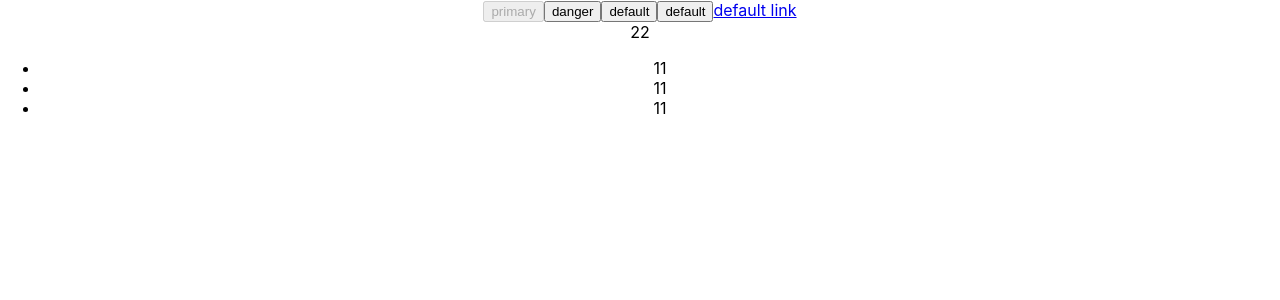
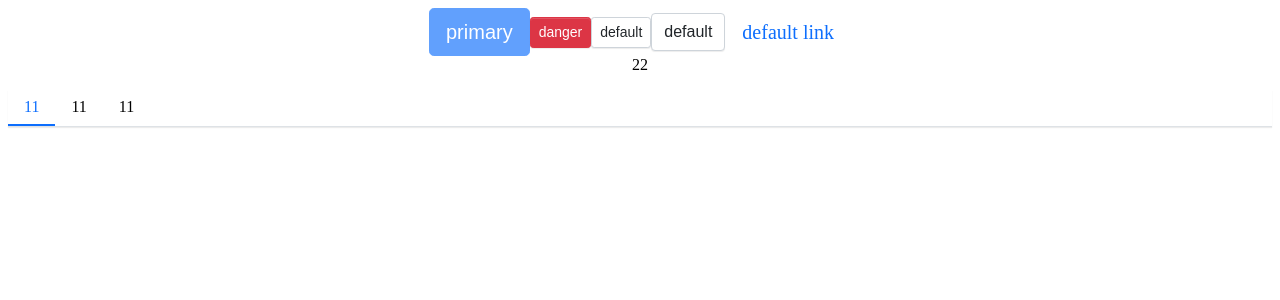
Before and after one commit to waterkitten/react-ts-UIComponent-learning, a React (Create React App) app: page / in a window 1280 px wide. Shown: the top 300 px of the page. Built offline with nearby package versions, Linux system fonts and the light colour scheme.

Commit message:
:feat:配置了scss和normalize规范

```diff
--- a/package.json
+++ b/package.json
@@ -11,10 +11,12 @@
     "@types/react": "^17.0.37",
     "@types/react-dom": "^17.0.11",
     "classnames": "^2.3.1",
+    "node-sass": "^7.0.0",
     "react": "^16.14.0",
     "react-dom": "^16.14.0",
     "react-is": "^16.13.1",
     "react-scripts": "4.0.3",
+    "sass": "^1.45.0",
     "styled-components": "^5.3.3",
     "typescript": "^4.5.2",
     "web-vitals": "^1.1.2"
--- /dev/null
+++ b/src/components/Menu/_style.scss
@@ -0,0 +1,98 @@
+.viking-menu {
+    display: flex;
+    flex-wrap: wrap;
+    padding-left: 0;
+    margin-bottom: 30px;
+    list-style: none;
+    border-bottom: $menu-border-width solid $menu-border-color;
+    box-shadow: $menu-box-shadow;
+    >.menu-item {
+      padding: $menu-item-padding-y $menu-item-padding-x;
+      cursor: pointer;
+      transition: $menu-transition;
+      &:hover, &:focus {
+        text-decoration: none;
+      }
+      &.is-disabled {
+        color: $menu-item-disabled-color;
+        pointer-events: none;
+        cursor: default;
+      }
+      &.is-active, &:hover {
+        color: $menu-item-active-color;
+        border-bottom: $menu-item-active-border-width solid $menu-item-active-color;
+      }
+    }
+    .submenu-item {
+      position: relative;
+      .submenu-title {
+        display: flex;
+        align-items: center;
+      }
+      .arrow-icon {
+        transition: transform .25s ease-in-out;
+        margin-left: 3px;
+      }
+      &:hover {
+        .arrow-icon {
+          transform: rotate(180deg);
+        }
+      }
+    }
+    .is-vertical {
+      .arrow-icon {
+        transform: rotate(0deg) !important;
+      }
+    }
+    .is-vertical.is-opened {
+      .arrow-icon {
+        transform: rotate(180deg) !important;
+      }
+    }
+    .viking-submenu {
+      //display: none;
+      list-style:none;
+      padding-left: 0;
+      white-space: nowrap;
+      //transition: $menu-transition;
+      .menu-item {
+        padding: $menu-item-padding-y $menu-item-padding-x;
+        cursor: pointer;
+        transition: $menu-transition;
+        color: $body-color;
+        &.is-active, &:hover {
+          color: $menu-item-active-color !important;
+        }
+      }
+    }
+    .viking-submenu.menu-opened {
+      //display: block;
+    }
+  }
+  .menu-horizontal {
+    >.menu-item {
+      border-bottom: $menu-item-active-border-width solid transparent;
+    }
+    .viking-submenu {
+      position: absolute;
+      background: $white;
+      z-index: 100;
+      top: calc(100% + 8px);
+      left: 0;
+      border: $menu-border-width solid $menu-border-color;
+      box-shadow: $submenu-box-shadow;
+    }
+  }
+  .menu-vertical {
+    flex-direction: column;
+    border-bottom: 0px;
+    margin: 10px 20px;
+    border-right: $menu-border-width solid $menu-border-color;
+    >.menu-item {
+      border-left: $menu-item-active-border-width solid transparent;
+      &.is-active, &:hover {
+        border-bottom: 0px;
+        border-left: $menu-item-active-border-width solid $menu-item-active-color;
+      }
+    }
+}
--- a/src/index.css
+++ /dev/null
@@ -1,13 +0,0 @@
-body {
-  margin: 0;
-  font-family: -apple-system, BlinkMacSystemFont, 'Segoe UI', 'Roboto', 'Oxygen',
-    'Ubuntu', 'Cantarell', 'Fira Sans', 'Droid Sans', 'Helvetica Neue',
-    sans-serif;
-  -webkit-font-smoothing: antialiased;
-  -moz-osx-font-smoothing: grayscale;
-}
-
-code {
-  font-family: source-code-pro, Menlo, Monaco, Consolas, 'Courier New',
-    monospace;
-}
--- a/src/index.tsx
+++ b/src/index.tsx
@@ -1,6 +1,6 @@
 import React from 'react';
 import ReactDOM from 'react-dom';
-import './index.css';
+import './styles/index.scss';
 import App from './App';
 import reportWebVitals from './reportWebVitals';
 
--- a/src/styles/index.scss
+++ b/src/styles/index.scss
@@ -1,3 +1,5 @@
+//layout
+@import "reboot";
 // config
 @import "variables";
 // mixin
@@ -7,3 +9,7 @@
 // button
 
 @import "../components/Button/style";
+
+//menu
+
+@import "../components/Menu/style";
```
Also changed, not shown: src/styles/_reboot.scss (added), 1 other file (tests, documents, lock files or other folders).
